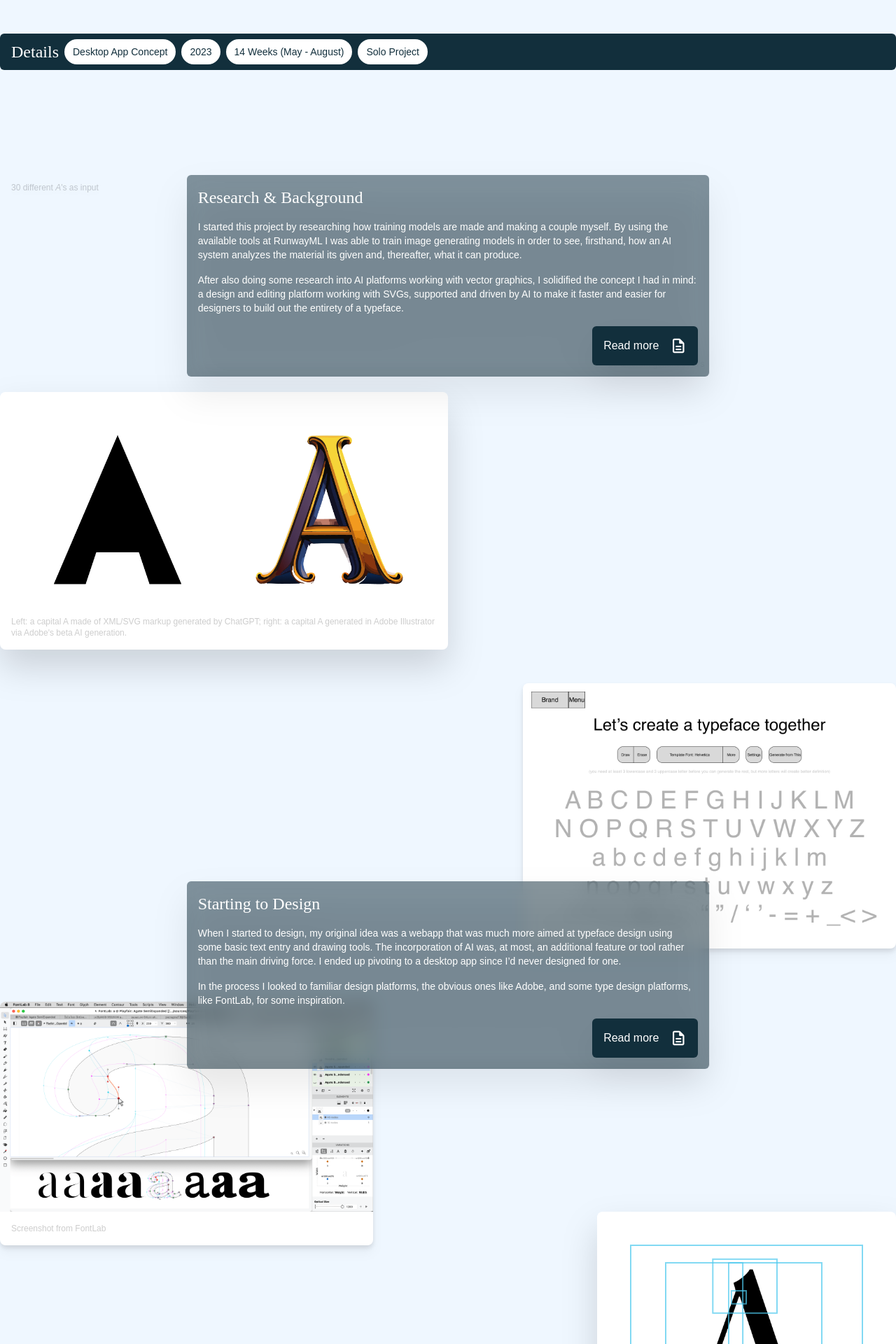
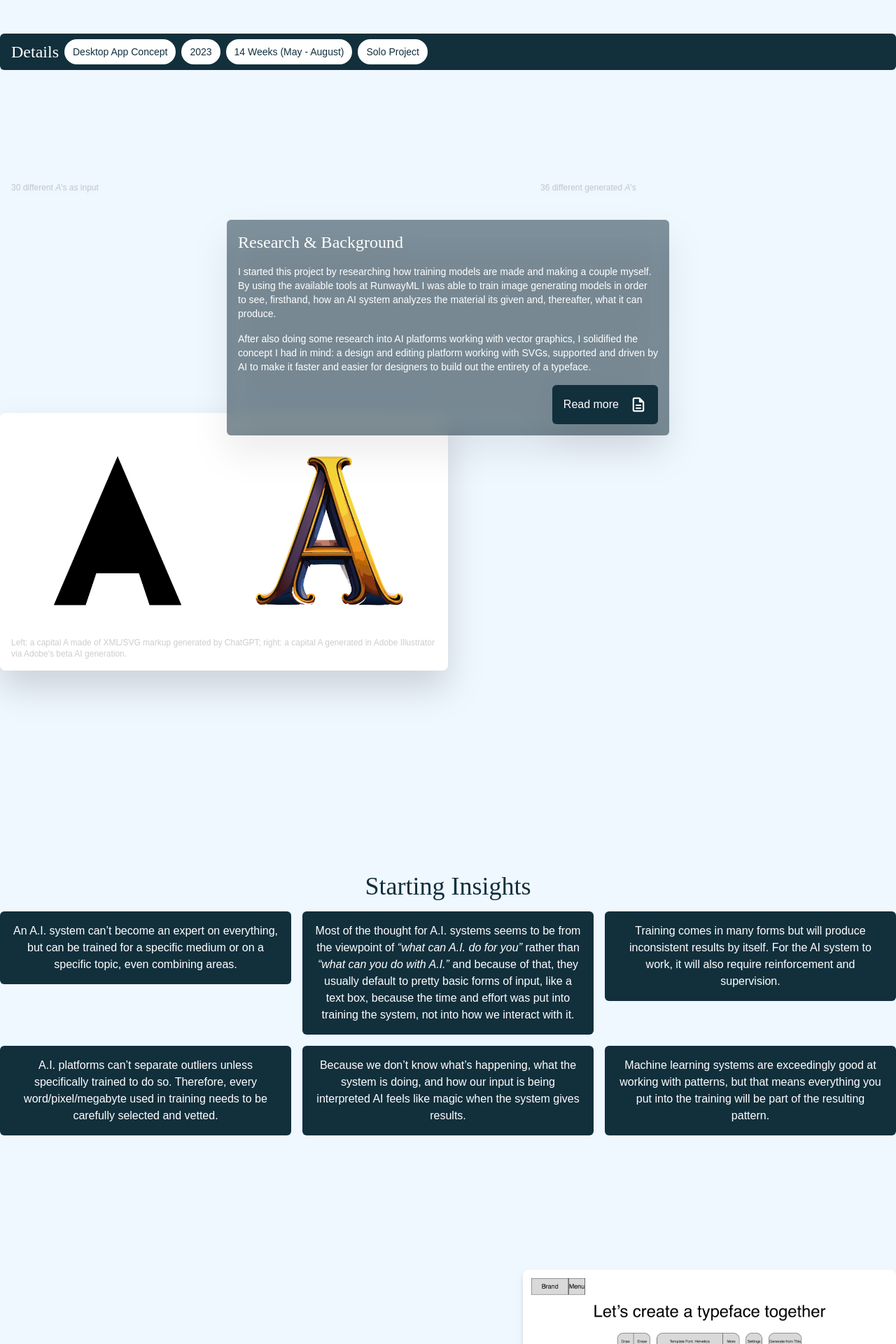
Before and after one commit to blukoi/MaxisWright, a PHP site: page /fontfacing.html in a window 1280 px wide. Shown: the part 1245-3165 px from the top of the page at 70% size. Run offline with PHP 8.4, Linux system fonts and the light colour scheme; some libraries are stand-ins or nearby versions; some web fonts are replaced; grey boxes are pictures that could not be loaded.

Commit message:
Adjusted About and Project Pages
Started working out PHP Contact form but replaced it with "Construction" placeholder, adjusted Links page, started fixing layout and spacing of FontFacing page.

```diff
--- a/about.html
+++ b/about.html
@@ -136,8 +136,10 @@
         <div class="container mx-auto w-full h-full">
             <div class="w-full h-full grid grid-cols-12 items-center gap-4 p-4 sm:p-0">
 
-                <div class="col-span-12 md:col-span-6 xl:col-span-4 xl:col-start-2 font-light text-black space-y-4">
-                    <p>Placeholder. This is most likely going to be an image (photo or something else) to show my interests. Could also be a short mp4 showing a few different images.</p>
+                <div class="col-span-12 md:col-span-6 xl:col-span-4 xl:col-start-2 font-light text-black space-y-4 relative drop-shadow-lg">
+                    <div class="w-full h-36 relative rounded-lg construction">
+                        <h2 class="text-center absolute top-1/2 left-1/2 -translate-x-1/2 -translate-y-1/2 text-2xl">Contact form coming soon</h2>
+                    </div>
                 </div>
 
                 <div class="col-span-12 md:col-span-6 xl:col-span-4 md:col-start-7 xl:col-start-8 flex flex-col space-y-4">
--- a/customstyles.css
+++ b/customstyles.css
@@ -157,6 +157,13 @@ h3, h4, h5, h6 {
     }
 }
 
+.construction {
+    background-image: url('./Assets/Images/Construction.svg');
+    background-position: center;
+    background-size: cover;
+    background-repeat: no-repeat;
+}
+
 /* MODALS */
 /* MODALS */
 /* MODALS */
--- a/fontfacing.html
+++ b/fontfacing.html
@@ -141,8 +141,8 @@
             </div>
 
             <!-- CONTENT SECTION -->
-            <div class="flex flex-col mb-24 md:mb-36">
-                <div class="w-full grid grid-cols-3 drop-shadow-lg z-30">
+            <div class="mb-8 md:mb-24 grid grid-cols-12 gap-4">
+                <div class="col-span-11 sm:col-span-8 md:col-span-6 lg:col-span-5 drop-shadow-lg z-30">
                     <div class="bg-video rounded-lg overflow-hidden relative col-span-2 md:col-span-1">
                         <video class="bg-video__content" title="Different versions of the letter 'A' put into a training model" autoplay muted loop>
                             <source src="Assets/Images/FontFacing/Training/Letter_A_Input.mp4" type="video/mp4">
@@ -152,8 +152,18 @@
                         </div>
                     </div>
                 </div>
-                <div class="w-full flex justify-center -my-12 md:-my-16 lg:-my-36">
-                    <div class="w-9/12 lg:w-7/12 bg-fontfacingblue/50 backdrop-blur-md text-white p-4 rounded-md drop-shadow-2xl z-40">
+                <div class="col-span-11 col-start-2 sm:col-span-8 sm:col-start-5 md:col-span-6 md:col-start-7 lg:col-span-5 lg:col-start-8 drop-shadow-lg z-30">
+                    <div class="bg-video rounded-lg overflow-hidden col-start-2 md:col-start-3 relative col-span-2 md:col-span-1">
+                        <video class="bg-video__content" title="A variety of different versions of the letter 'A' that were generated by the completed training model" autoplay muted loop>
+                            <source src="Assets/Images/FontFacing/Training/Letter_A_Output2.mp4" type="video/mp4">
+                        </video>
+                        <div class="absolute top-4 left-4">
+                            <p class="text-xs text-black/20">36 different generated <span class="italic">A</span>'s</p>
+                        </div>
+                    </div>
+                </div>
+                <div class="col-span-10 col-start-2 lg:col-span-6 lg:col-start-4 xl:col-span-6 xl:col-start-4 2xl:col-span-4 2xl:col-start-5 -mt-16 lg:-mt-24 z-40">
+                    <div class="bg-fontfacingblue/50 backdrop-blur-md text-white p-4 rounded-md drop-shadow-2xl">
                         <h1 class="text-2xl mb-4">Research & Background</h1>
                         <div class="text-sm space-y-4">
                             <p>I started this project by researching how training models are made and making a couple myself. By using the available tools at RunwayML I was able to train image generating models in order to see, firsthand, how an AI system analyzes the material its given and, thereafter, what it can produce.</p>
@@ -169,24 +179,29 @@
                         </div>
                     </div>
                 </div>
-                <div class="w-full grid grid-cols-3 drop-shadow-lg z-30">
-                    <div class="bg-video rounded-lg overflow-hidden col-start-2 md:col-start-3 relative col-span-2 md:col-span-1">
-                        <video class="bg-video__content" title="A variety of different versions of the letter 'A' that were generated by the completed training model" autoplay muted loop>
-                            <source src="Assets/Images/FontFacing/Training/Letter_A_Output2.mp4" type="video/mp4">
-                        </video>
-                        <div class="absolute bottom-4 left-4">
-                            <p class="text-xs text-black/20">36 different generated <span class="italic">A</span>'s</p>
-                        </div>
-                    </div>
-                </div>
             </div>
 
             <!-- IMAGE BREAK -->
-            <div class="grid grid-cols-12 mb-8 md:mb-12 -mt-20 md:-mt-32">
+            <div class="grid grid-cols-12 mb-12 md:mb-24 -mt-20 md:-mt-32">
                 <div class="bg-white rounded-lg drop-shadow-2xl p-4 col-span-8 md:col-span-6 col-start-3 md:col-start-1">
                     <img src="./Assets/Images/FontFacing/Frame 2.png" alt="A comparison of capital A's generated by ChatGPT and Adobe Illustrator's Beta AI">
                     <p class="text-xs text-black/20">Left: a capital A made of XML/SVG markup generated by ChatGPT; right: a capital A generated in Adobe Illustrator via Adobe's beta AI generation.</p>
                 </div>
+            </div>
+
+            <!-- INSIGHTS 1 -->
+            <div class="my-48 col-span-12 grid grid-cols-12 gap-4 font-light">
+                <h2 class="col-span-12 text-center text-4xl text-fontfacingblue">Starting Insights</h2>
+
+                <!-- ROW 1 -->
+                <div class="col-span-8 col-start-1 md:col-span-6 md:col-start-1 lg:col-span-4 lg:col-start-1 text-center bg-fontfacingblue text-white p-4 rounded-md h-fit">An A.I. system can’t become an expert on everything, but can be trained for a specific medium or on a specific topic, even combining areas.</div>
+                <div class="col-span-8 col-start-3 md:col-span-6 md:col-start-4 lg:col-span-4 lg:col-start-5 text-center bg-fontfacingblue text-white p-4 rounded-md h-fit">Most of the thought for A.I. systems seems to be from the viewpoint of <span class="italic">“what can A.I. do for you”</span> rather than <span class="italic">“what can you do with A.I.”</span> and because of that, they usually default to pretty basic forms of input, like a text box, because the time and effort was put into training the system, not into how we interact with it.</div>
+                <div class="col-span-8 col-start-5 md:col-span-6 md:col-start-7 lg:col-span-4 lg:col-start-9 text-center bg-fontfacingblue text-white p-4 rounded-md h-fit">Training comes in many forms but will produce inconsistent results by itself. For the AI system to work, it will also require reinforcement and supervision.</div>
+
+                <!-- ROW 2 -->
+                <div class="col-span-8 col-start-1 md:col-span-6 md:col-start-1 lg:col-span-4 lg:col-start-1 text-center bg-fontfacingblue text-white p-4 rounded-md h-fit">A.I. platforms can’t separate outliers unless specifically trained to do so. Therefore, every word/pixel/megabyte used in training needs to be carefully selected and vetted.</div>
+                <div class="col-span-8 col-start-3 md:col-span-6 md:col-start-4 lg:col-span-4 lg:col-start-5 text-center bg-fontfacingblue text-white p-4 rounded-md h-fit">Because we don’t know what’s happening, what the system is doing, and how our input is being interpreted AI feels like magic when the system gives results.</div>
+                <div class="col-span-8 col-start-5 md:col-span-6 md:col-start-7 lg:col-span-4 lg:col-start-9 text-center bg-fontfacingblue text-white p-4 rounded-md h-fit">Machine learning systems are exceedingly good at working with patterns, but that means everything you put into the training will be part of the resulting pattern.</div>
             </div>
 
             <!-- CONTENT SECTION -->
```
Also changed, not shown: links.html (+0 -8 lines), Assets/Images/Construction.svg (added).
